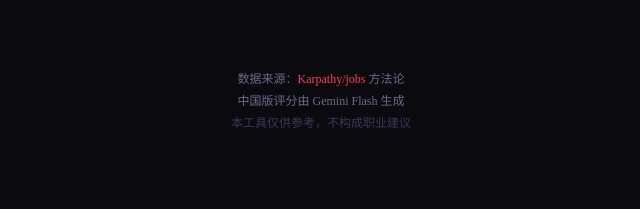
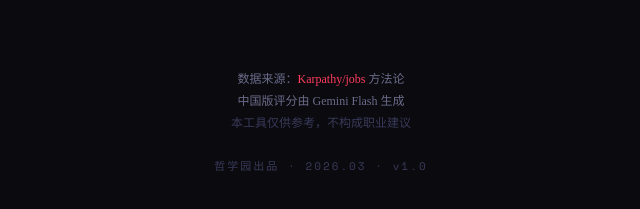
Before and after one commit to dunwood/ai-career-risk, a plain HTML site: page index.html in a window 1280 px wide. Shown: the part 1568-1777 px from the top of the page, 319-959 px from the left. Before the commit the page ends 1750 px from the top, so only its background shows below. Drawn offline with nearby package versions, Linux system fonts and the light colour scheme.

Commit message:
fix: 更新footer日期为2026.03

```diff
--- a/index.html
+++ b/index.html
@@ -574,7 +574,10 @@
   <footer>
     数据来源：<a href="https://github.com/karpathy/jobs" target="_blank">Karpathy/jobs</a> 方法论<br>
     中国版评分由 Gemini Flash 生成<br>
-    <span style="color:#3a3a5a">本工具仅供参考，不构成职业建议</span>
+    <span style="color:#3a3a5a">本工具仅供参考，不构成职业建议</span><br><br>
+    <span style="color:#3a3a5a;font-family:'Space Mono',monospace;font-size:11px;letter-spacing:2px;">
+      哲学园出品 · 2026.03 · v1.0
+    </span>
   </footer>
 
 </div>
```
